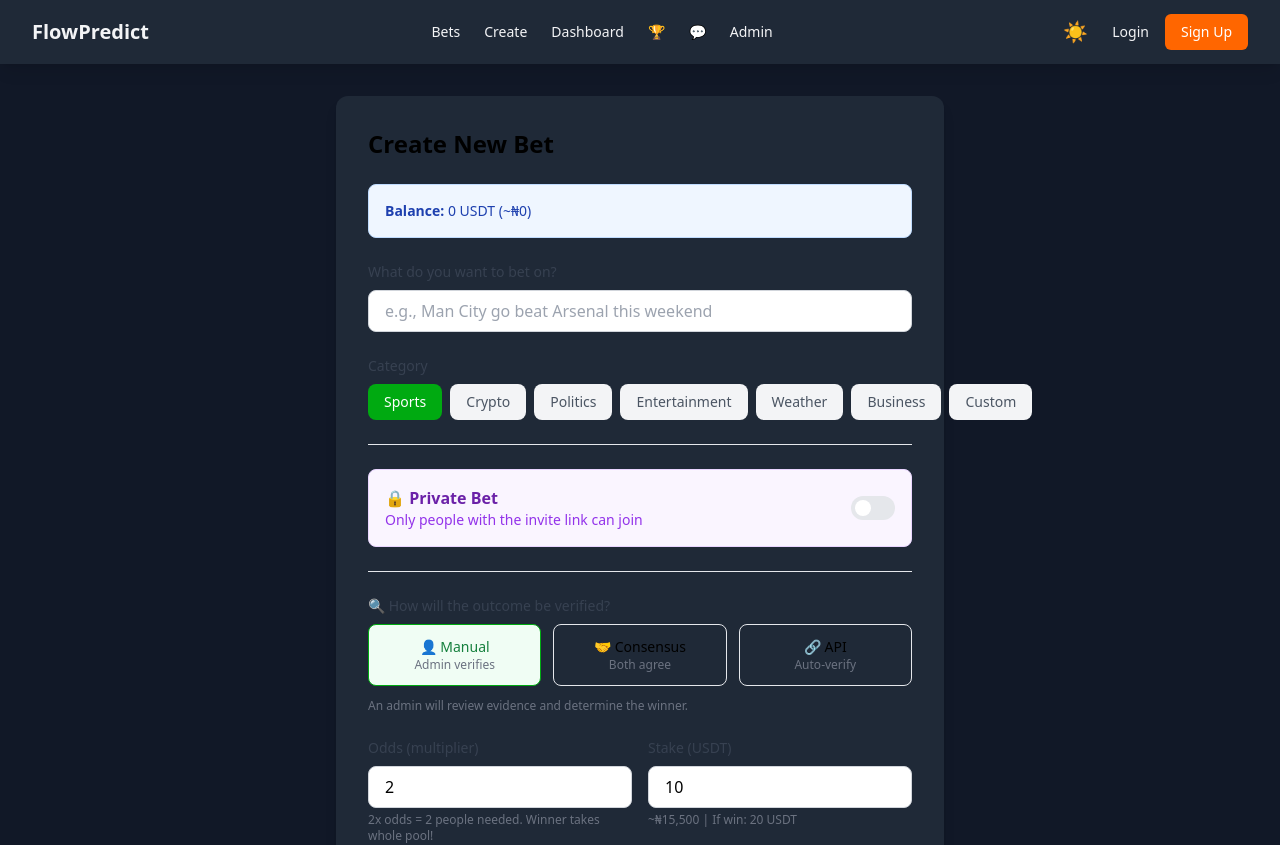
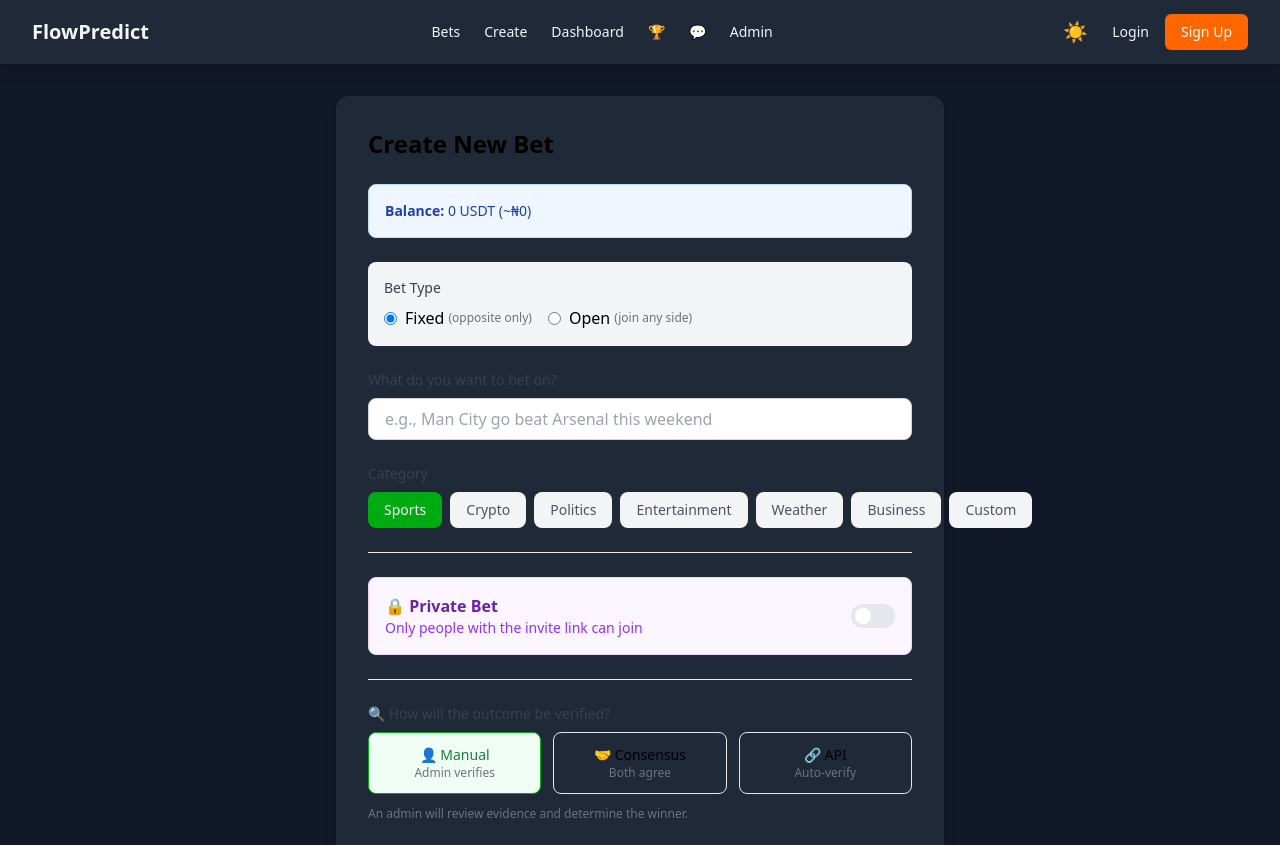
Before and after one commit to manuelrye22-stack/Flowpredict, a Next.js app in the folder client/: page /bets/create in a window 1280 px wide. Shown: the top 845 px of the page. Built offline with nearby package versions, Linux system fonts and the light colour scheme; no server answers; sample sign-in values are in the browser's storage.

Commit message:
Feat: Add Open/Fixed bet type toggle in create form

```diff
--- a/client/src/app/bets/create/page.tsx
+++ b/client/src/app/bets/create/page.tsx
@@ -16,7 +16,9 @@ export default function CreateBet() {
     direction: 'YES' as 'YES' | 'NO',
     expiresAt: '',
     isPrivate: false,
-    inviteCode: ''
+    inviteCode: '',
+    betType: 'fixed' as 'fixed' | 'open',
+    minParticipants: 2,
   })
   const [verificationType, setVerificationType] = useState<'manual' | 'consensus' | 'api'>('manual')
   const [verificationValue, setVerificationValue] = useState('')
@@ -112,6 +114,42 @@ const nairaValue = formData.stake * 1550
           )}
 
           <form onSubmit={handleSubmit} className="space-y-6">
+            {/* Bet Type Toggle */}
+            <div className="bg-gray-100 p-4 rounded-lg">
+              <label className="block text-sm font-medium text-gray-700 mb-2">
+                Bet Type
+              </label>
+              <div className="flex gap-4">
+                <label className="flex items-center cursor-pointer">
+                  <input
+                    type="radio"
+                    name="betType"
+                    checked={formData.betType === 'fixed'}
+                    onChange={() => setFormData({ ...formData, betType: 'fixed' })}
+                    className="mr-2"
+                  />
+                  <span className="font-medium">Fixed</span>
+                  <span className="text-xs text-gray-500 ml-1">(opposite only)</span>
+                </label>
+                <label className="flex items-center cursor-pointer">
+                  <input
+                    type="radio"
+                    name="betType"
+                    checked={formData.betType === 'open'}
+                    onChange={() => setFormData({ ...formData, betType: 'open' })}
+                    className="mr-2"
+                  />
+                  <span className="font-medium">Open</span>
+                  <span className="text-xs text-gray-500 ml-1">(join any side)</span>
+                </label>
+              </div>
+              {formData.betType === 'open' && (
+                <p className="text-xs text-blue-600 mt-2">
+                  Open: Winners split the pool. Needs YES + NO to activate.
+                </p>
+              )}
+            </div>
+
             <div>
               <label className="block text-sm font-medium text-gray-700 mb-2">
                 What do you want to bet on?
@@ -263,6 +301,8 @@ const nairaValue = formData.stake * 1550
 
             <div className="grid grid-cols-2 gap-4">
               <div>
+                {formData.betType === 'fixed' ? (
+                  <>
                     <label className="block text-sm font-medium text-gray-700 mb-2">
                       Odds (multiplier)
                     </label>
@@ -274,11 +314,32 @@ const nairaValue = formData.stake * 1550
                       required
                       value={formData.odds}
                       onChange={(e) => setFormData({ ...formData, odds: parseInt(e.target.value) })}
-                  className="w-full px-4 py-2 border border-gray-300 rounded-lg focus:ring-2 focus:ring-nigeria-green focus:border-transparent"
+                      className="w-full px-4 py-2 border border-gray-300 rounded-lg"
                     />
                     <p className="text-xs text-gray-500 mt-1">
-                  {formData.odds}x odds = {formData.odds} people needed. Winner takes whole pool!
+                      {formData.odds}x = {formData.odds} people. Winner takes all!
                     </p>
+                  </>
+                ) : (
+                  <>
+                    <label className="block text-sm font-medium text-gray-700 mb-2">
+                      Min Participants
+                    </label>
+                    <input
+                      type="number"
+                      step="1"
+                      min="2"
+                      max="10"
+                      required
+                      value={formData.minParticipants}
+                      onChange={(e) => setFormData({ ...formData, minParticipants: parseInt(e.target.value) })}
+                      className="w-full px-4 py-2 border border-gray-300 rounded-lg"
+                    />
+                    <p className="text-xs text-gray-500 mt-1">
+                      Needed for bet to activate
+                    </p>
+                  </>
+                )}
               </div>
 
               <div>
```
Lines whose indentation alone changed are shown as unchanged.
